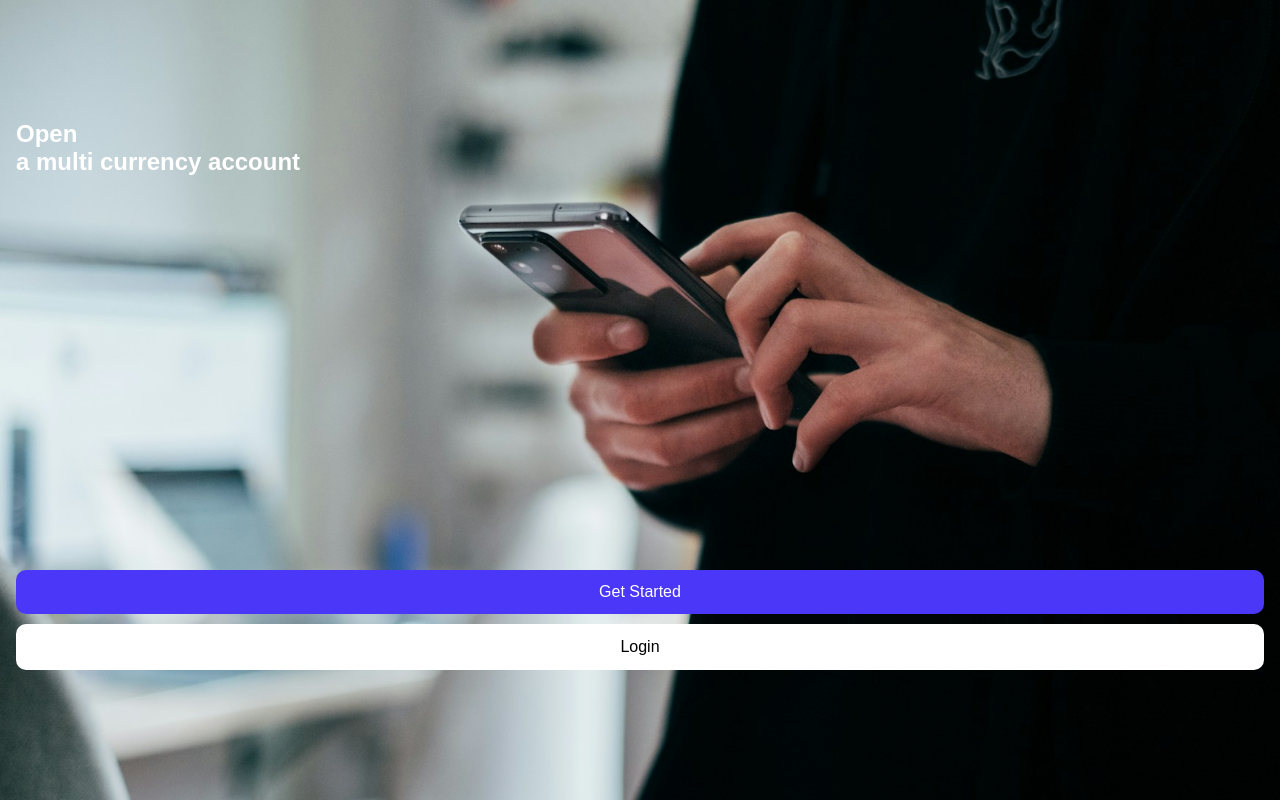
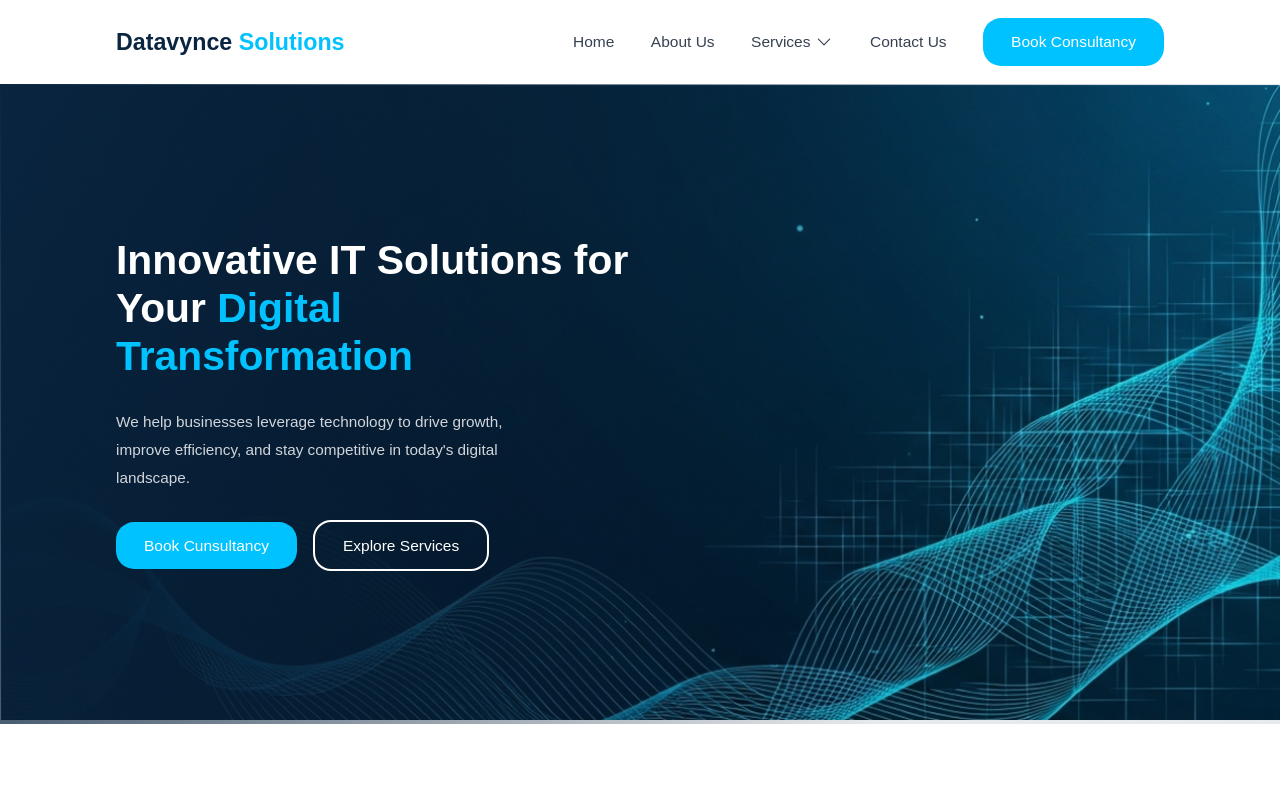
Before and after one commit to Emperor-khay/frontend-q3-26, a plain HTML site: page index.html in a window 1280 px wide. Drawn offline with Linux system fonts and the light colour scheme.

Commit message:
Skillspool hero section

```diff
--- a/css/style.css
+++ b/css/style.css
@@ -1,131 +1,94 @@
 *{
+    margin: 0;
     padding: 0;
-    margin: 0;
     box-sizing: border-box;
     font-family: sans-serif;
 }
-.onboarding_screen1{
-    background-image: url('../images/onboarding_bg1.jpg');
-    height: 100vh;
+
+a{
+    text-decoration: none;
+}
+
+.logo_text{
+    font-weight: 700;
+    font-size: 23.24px;
+    line-height: 36.46px;
+    color: #0A2540;
+}
+
+.logo_text span{
+    color: #00C2FF;
+}
+
+.services, .hero_buttons{
+    display: flex;
+    align-items: center;
+}
+
+.nav_links  span a, .action_button, .action_button2{
+    font-weight: 500;
+    font-size: 15.5px;
+    line-height: 27.35px;
+    color: #374151;
+}
+
+.action_button, .action_button2{
+    color: #ffffff;
+    background-color: #00C2FF;
+    padding: 10px 28px;
+    border-radius: 18.23px;
+}
+
+.nav_links, .nav_links span, .nav{
+    display: flex;
+    align-items: center;
+    gap: 36.46px;
+}
+
+.nav{
+    padding: 18.23px 116px;
+    justify-content: space-between;
+}
+
+.hero{
+    background-image: url('../images/hero_bg.png');
+    background-repeat: no-repeat;
     background-size: cover;
-    background-position: center;
-    background-repeat: no-repeat;
+    color: #fff;
+    padding-left: 116px;
+    height: 80vh;
     display: flex;
     flex-direction: column;
-    width: 100%;
+    gap: 28px;
     justify-content: center;
 }
 
-.onboarding_screen1 h1{
-    font-weight: 600;
-    font-size: 24px;
-    color: #ffffff;
-    margin: 0;
+/* .hero>:not(:last-child){
+    margin-bottom: 28px;
+} */
 
+.hero span{
+    color: #00C2FF;
 }
 
-
-.hero{
-    padding: 0px 16px;
-    height: 70vh;
-    display: flex;
-    flex-direction: column;
-    justify-content:space-between;
-    width: 100%;
+.hero h1{
+    font-weight: 700;
+    font-size: 40.8px;
+    line-height: 48px;
 }
 
-a{
-    text-decoration:none;
+.hero p{
     font-weight: 400;
-    font-size: 16px;
-    color: #4A37F8;
-    margin-bottom: 10px;
+    font-size: 15.3px;
+    line-height: 28px;
+    color: #D1D5DB;
 }
 
-.get_started{
-    display: block;
-    color: #ffffff;
-    background-color: #4A37F8;
-    text-align: center;
-    padding: 13px 0px;
-    border-radius: 10px;
+.action_button2{
+    background-color: transparent;
+    border: 2px solid #fff;
 }
 
-.login{
-    height: 46px;
-    background-color: #ffffff;
-    display: flex;
-    justify-content: center;
-    align-items: center;
-    border-radius: 10px;
-    color: black;
-    margin-top:10px;
+.hero_buttons{
+    gap: 16px;
 }
-
-.onboarding_screen2{
-    display: flex;
-    align-items: center;
-    height: 100vh;
-}
-
-.onboarding_screen2 .hero{
-    height: 80vh;
-}
-
-h1{
-    font-weight: 600;
-    font-size: 24px;
-    margin-bottom: 30px;
-
-}
-
-.chevron-left{
-   background-color: #E8E8E8;
-   border-radius: 10px;
-   padding: 13px 16px;
-   display: flex;
-   justify-content: center;
-   align-items: center;
-   width: fit-content;
-   margin-bottom: 33px;
-   color: black;
-   box-shadow: 0px 4px 4px 0px #00000040;
-}
-
-.chevron-left svg{
-   height: 30px;
-   width: 30px;
-   position: static;
-}
-
-input, label {
-    display: block;
-    width: 100%;
-    padding-inline: 10px;
-}
-
-label{
-    font-weight: 400;
-    font-size: 20px;
-    margin-bottom: 10px;
-}
-
-input{
-    height: 46px;
-    border-radius: 10px;
-    border: 0.5px solid #616165;
-}
-
-form div{
-    margin-bottom: 30px;
-}
-
-.forgot-password{
-    font-weight: 400;
-    font-size: 16px;
-    color: #4A37F8;
-}
-
-.new_user{
-    text-align: center;
-}
--- a/index.html
+++ b/index.html
@@ -1,22 +1,67 @@
 <!DOCTYPE html>
-
 <html lang="en">
 <head>
     <meta charset="UTF-8">
     <meta name="viewport" content="width=device-width, initial-scale=1.0">
-        <title>Exchange App</title>
     <link rel="stylesheet" href="./css/style.css">
+    <title>Skills Pool</title>
 </head>
 <body>
-        <section class="onboarding_screen1">
-            <div class="hero">
-                <h1>Open <br> a multi currency account</h1>
+    <section>
+        <nav class="nav">
+            <!-- Logo -->
+            <div>
+                <a href="">
+                    <h1 class="logo_text">Datavynce <span>Solutions</span></h1>
+                </a>
+            </div>
 
-                <div class="buttons">
-                    <a class="get_started" href="">Get Started</a>
-                    <a class="login" href="">Login</a>
+            <!-- navigation links -->
+             <div class="nav_links">
+                <span>
+                    <a href="">Home</a>
+                    <a href="">About Us</a>
+                    <a href="" class="services" >Services
+                        <svg xmlns="http://www.w3.org/2000/svg" fill="none" viewBox="0 0 24 24" stroke-width="1.5" stroke="currentColor" style="height: 18px; width: 18px; margin-left: 5px">
+                            <path stroke-linecap="round" stroke-linejoin="round" d="m19.5 8.25-7.5 7.5-7.5-7.5" />
+                        </svg>
+                    </a>
+                    <a href="">Contact Us</a>
+                </span>
+                <a href="" class="action_button">Book Consultancy</a>
              </div>
+        </nav>
+
+        <section class="hero">
+            <h1>Innovative IT Solutions for <br>
+                Your
+                <span>
+                    Digital <br>
+                    Transformation
+                </span>
+            </h1>
+            <p>
+                We help businesses leverage technology to drive growth, <br>
+                improve efficiency, and stay competitive in today's digital  <br>
+                landscape.
+            </p>
+            <div class="hero_buttons">
+                <a href="" class="action_button">Book Cunsultancy</a>
+                <a href="" class="action_button2">Explore Services</a>
             </div>
+        </section>
+
+        <section></section>
+
+        <section></section>
+
+        <section></section>
+
+        <section></section>
+
+        <section></section>
+
+        <footer></footer>
     </section>
 </body>
 </html>
```
Also changed, not shown: welcome.html (deleted, +0 -47 lines), images/hero_bg.png (added), images/onboarding_bg1.jpg (deleted). Lines whose indentation alone changed are shown as unchanged.
